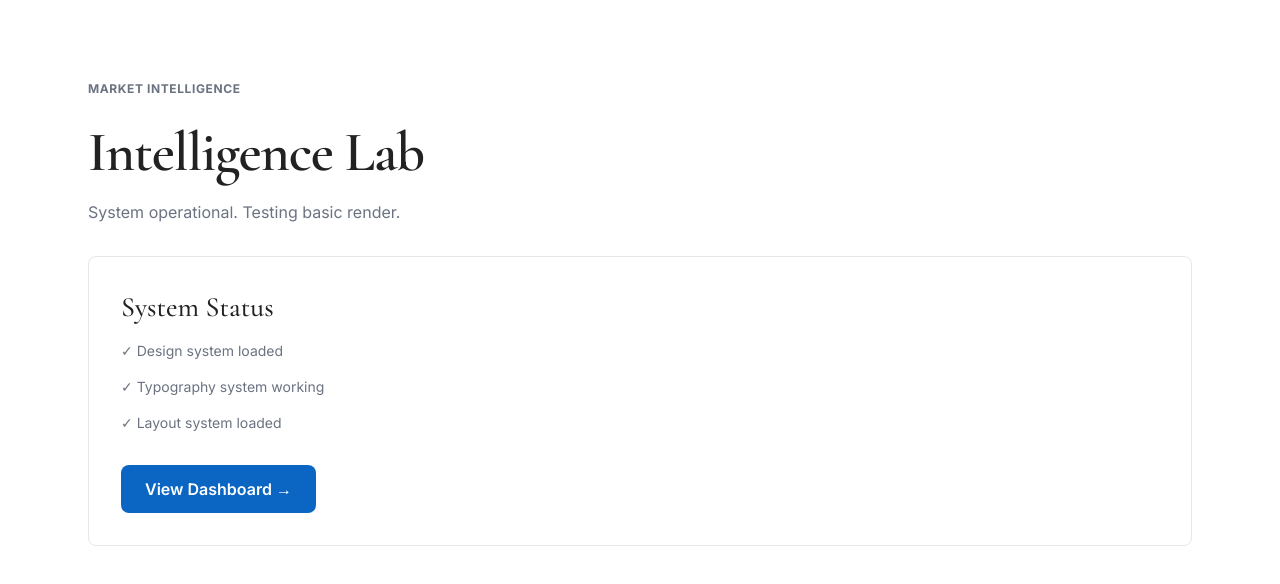
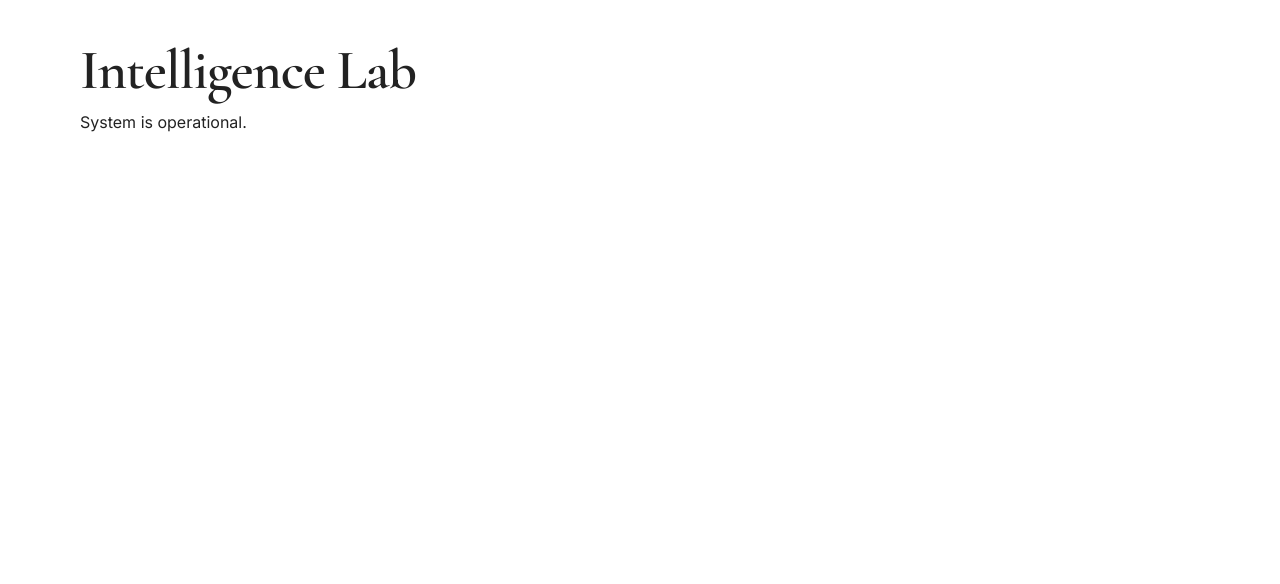
Before and after one commit to whoisjimilitan/intelligence-lab, a Next.js app: page / in a window 1280 px wide. Shown: the top 584 px of the page. Built offline with nearby package versions, Linux system fonts and the light colour scheme.

Commit message:
fix: Minimal layout and page to debug 404

```diff
--- a/src/app/layout.tsx
+++ b/src/app/layout.tsx
@@ -1,23 +1,9 @@
 import type { Metadata } from "next";
-import { Inter, Cormorant_Garamond } from "next/font/google";
 import "./globals.css";
 
-const inter = Inter({
-  subsets: ["latin"],
-  variable: "--font-inter",
-  display: "swap",
-});
-
-const cormorant = Cormorant_Garamond({
-  subsets: ["latin"],
-  variable: "--font-cormorant",
-  weight: ["300", "400", "600", "700"],
-  display: "swap",
-});
-
 export const metadata: Metadata = {
-  title: "Intelligence Lab — Market Opportunity Analysis",
-  description: "Discover operational friction opportunities in your market",
+  title: "Intelligence Lab",
+  description: "Market opportunity analysis",
 };
 
 export default function RootLayout({
@@ -26,8 +12,8 @@ export default function RootLayout({
   children: React.ReactNode;
 }) {
   return (
-    <html lang="en" className={`${inter.variable} ${cormorant.variable}`}>
-      <body className="bg-white font-sans text-navy">{children}</body>
+    <html lang="en">
+      <body>{children}</body>
     </html>
   );
 }
--- a/src/app/page.tsx
+++ b/src/app/page.tsx
@@ -2,30 +2,9 @@
 
 export default function HomePage() {
   return (
-    <div className="min-h-screen bg-white">
-      <div className="container-max section-spacing">
-        <h5 className="mb-6">Market Intelligence</h5>
-        <h1 className="mb-4">Intelligence Lab</h1>
-        <p className="text-base text-muted mb-8">
-          System operational. Testing basic render.
-        </p>
-
-        <div className="border border-subtle rounded-lg p-8 bg-white">
-          <h3 className="mb-4">System Status</h3>
-          <p className="text-sm text-muted mb-4">
-            ✓ Design system loaded
-          </p>
-          <p className="text-sm text-muted mb-4">
-            ✓ Typography system working
-          </p>
-          <p className="text-sm text-muted mb-4">
-            ✓ Layout system loaded
-          </p>
-          <a href="/admin" className="btn-primary inline-block mt-4">
-            View Dashboard →
-          </a>
-        </div>
-      </div>
+    <div style={{ padding: "40px", maxWidth: "1200px", margin: "0 auto" }}>
+      <h1>Intelligence Lab</h1>
+      <p>System is operational.</p>
     </div>
   );
 }
```
